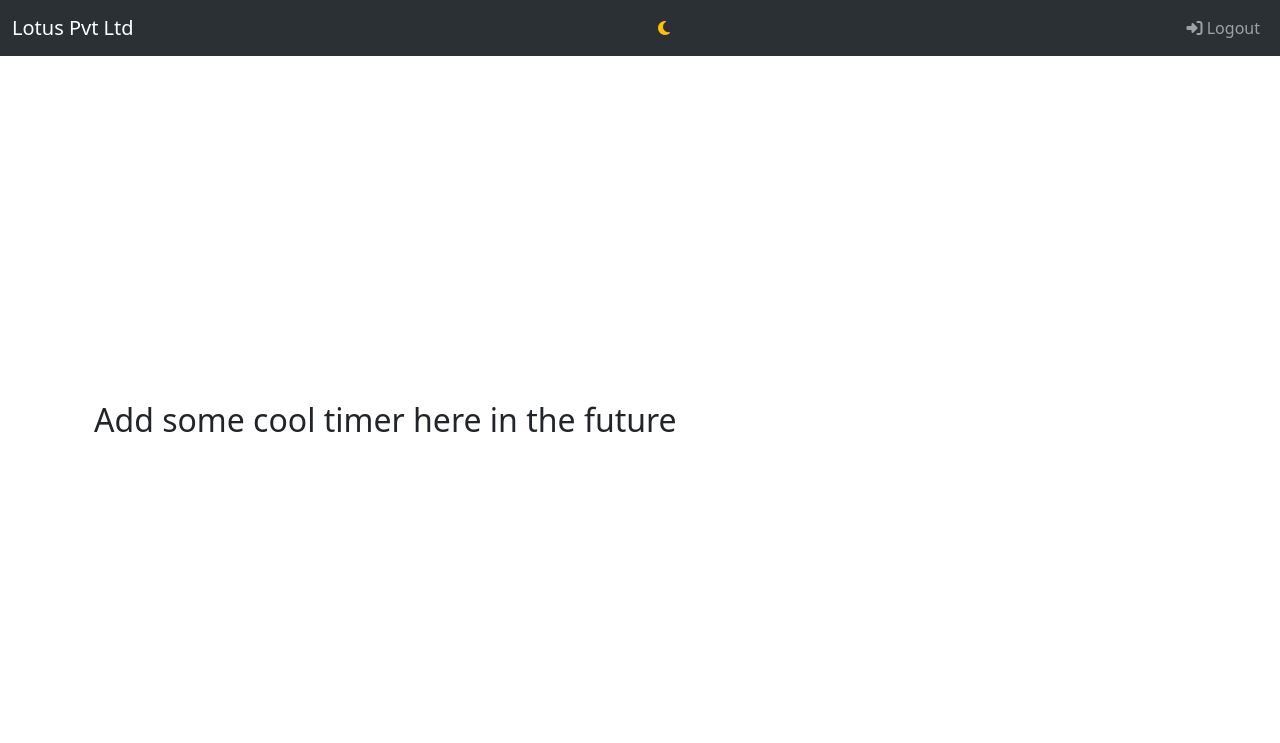
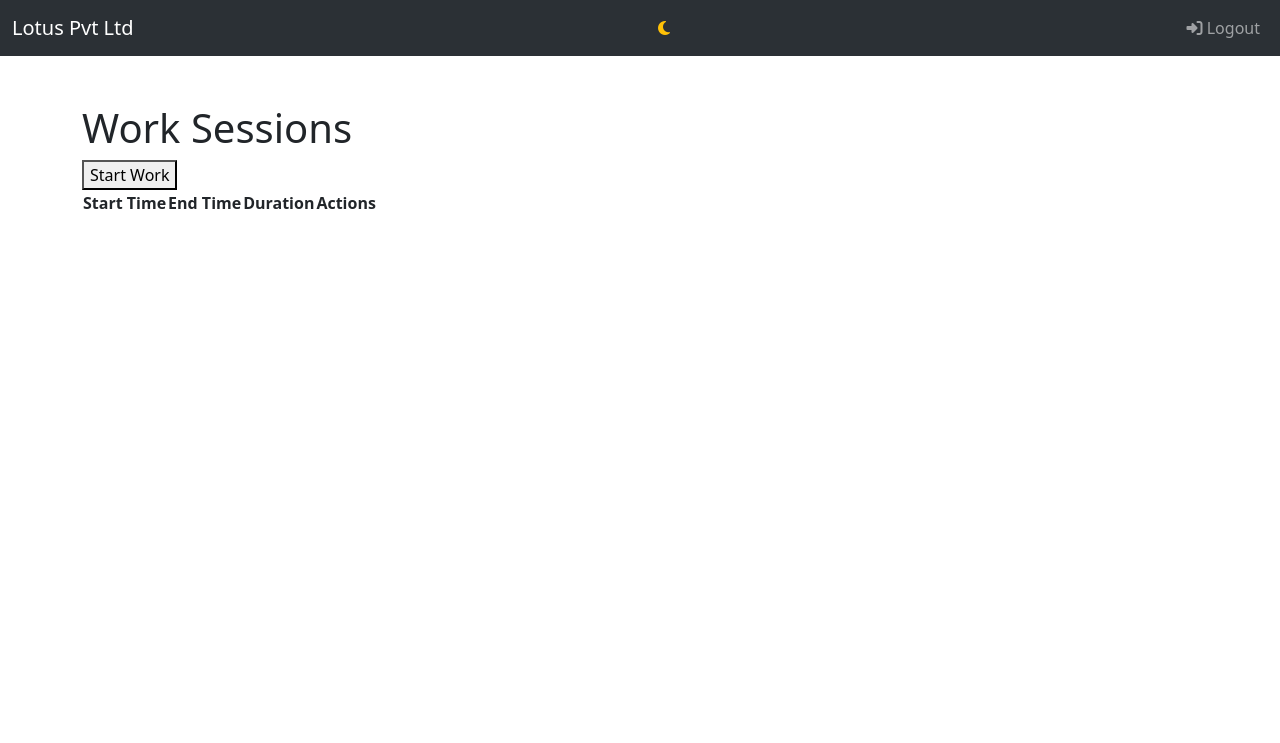
Before and after one commit to Jasi9074/client-server, a Django app: page /dashboard/ in a window 1280 px wide. Shown: the top 743 px of the page. Run offline with Django 5.2, Linux system fonts and the light colour scheme; a user stored in the database is signed in; tables that the repository leaves empty hold one stand-in row (values such as "Sample post"); data that the repository does not hold is empty; some libraries are stand-ins or nearby versions.

Commit message:
⏳ Feature: Time Tracking

```diff
--- a/clientapp/templates/emp/dashboard.html
+++ b/clientapp/templates/emp/dashboard.html
@@ -5,11 +5,40 @@
 
 {% block content %}
 
-  <!-- @MAIN CONTENT -->
-  <div class="container-fluid d-flex align-items-center" style="height:80vh;">
+<!-- @MAIN CONTENT -->
 
-    <h2>Add some cool timer here in the future</h2>
+<h1>Work Sessions</h1>
+<form action="{% url 'emp:start_work' %}" method="post">
+  {% csrf_token %}
+  <button type="submit">Start Work</button>
+</form>
+<table>
+  <thead>
+    <tr>
+      <th>Start Time</th>
+      <th>End Time</th>
+      <th>Duration</th>
+      <th>Actions</th>
+    </tr>
+  </thead>
+  <tbody>
+    {% for session in sessions %}
+    <tr>
+      <td>{{ session.start_time }}</td>
+      <td>{{ session.end_time }}</td>
+      <td>{{ session.duration }}</td>
+      <td>
+        {% if not session.end_time %}
+        <form action="{% url 'emp:end_work' session.id %}" method="post">
+          {% csrf_token %}
+          <button type="submit">End Work</button>
+        </form>
+        {% endif %}
+      </td>
+    </tr>
+    {% endfor %}
+  </tbody>
+</table>
 
-  </div>
 
-  {% endblock %}
+{% endblock %}
--- a/clientapp/urls.py
+++ b/clientapp/urls.py
@@ -10,6 +10,8 @@ urlpatterns = [
     # path('login/', views.login_page, name='login'),
     path('', views.welcome_page, name='welcome'),
     path('dashboard/',views.dashboard,name = 'dashboard'),
+    path('start/', views.start_work, name='start_work'),
+    path('end/<int:session_id>/', views.end_work, name='end_work'),
     path('login/',views.user_login,name = 'user_login'),
     path('logout/',views.user_logout ,name = 'user_logout'),
     path('register/',views.register,name = 'register'),
--- a/clientapp/views.py
+++ b/clientapp/views.py
@@ -1,11 +1,12 @@
-from django.shortcuts import render
-from .models import Employee
+from django.shortcuts import render, redirect
+from .models import Employee, WorkSession
 from .forms import LoginForm, UserRegistrationForm
 from django.contrib.auth import authenticate, logout, login
 from django.http import HttpResponse, HttpResponseRedirect
 from django.urls import reverse
 from django.contrib.auth.decorators import login_required
 from django.contrib import messages
+from django.utils import timezone
 
 # from django.contrib.auth.models import User # Needed for profile update
 
@@ -75,19 +76,36 @@ def register(request):
     return render(request, "emp/register.html", context)
 
 
+@login_required
+def start_work(request):
+    employee = Employee.objects.get(user=request.user)
+    WorkSession.objects.create(employee=employee, start_time=timezone.now())
+    return redirect("emp:dashboard")
+
+
+@login_required
+def end_work(request, session_id):
+    session = WorkSession.objects.get(id=session_id)
+    session.end_time = timezone.now()
+    session.save()
+    return redirect("emp:dashboard")
+
+
+def dashboard(request):
+    if request.user.is_authenticated:
+        # return render(request, "emp/dashboard.html")
+        employee = Employee.objects.get(user=request.user)
+        sessions = WorkSession.objects.filter(employee=employee).order_by("-start_time")
+        return render(request, "emp/dashboard.html", {"sessions": sessions})
+    else:
+        return HttpResponseRedirect(reverse("emp:user_login"))
+
+
 @login_required()
 def user_logout(request):
     username = request.user.first_name + " " + request.user.last_name
     logout(request)
     return HttpResponseRedirect(reverse("emp:goodbye") + f"?username={username}")
-    # return HttpResponseRedirect(reverse('emp:ques_list'))
-
-
-def dashboard(request):
-    if request.user.is_authenticated:
-        return render(request, "emp/dashboard.html")
-    else:
-        return HttpResponseRedirect(reverse("emp:user_login"))
 
 
 def goodbye(request):
```
Also changed, not shown: README.md.
